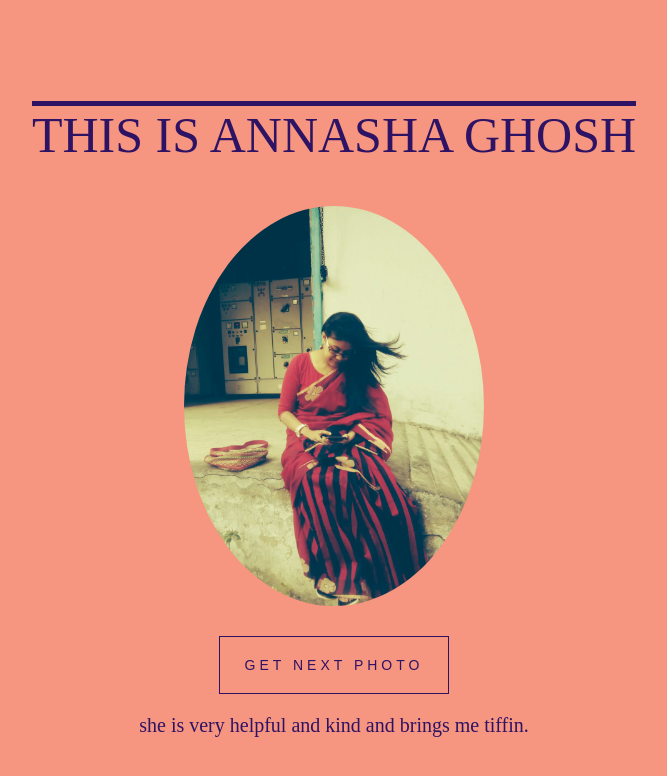
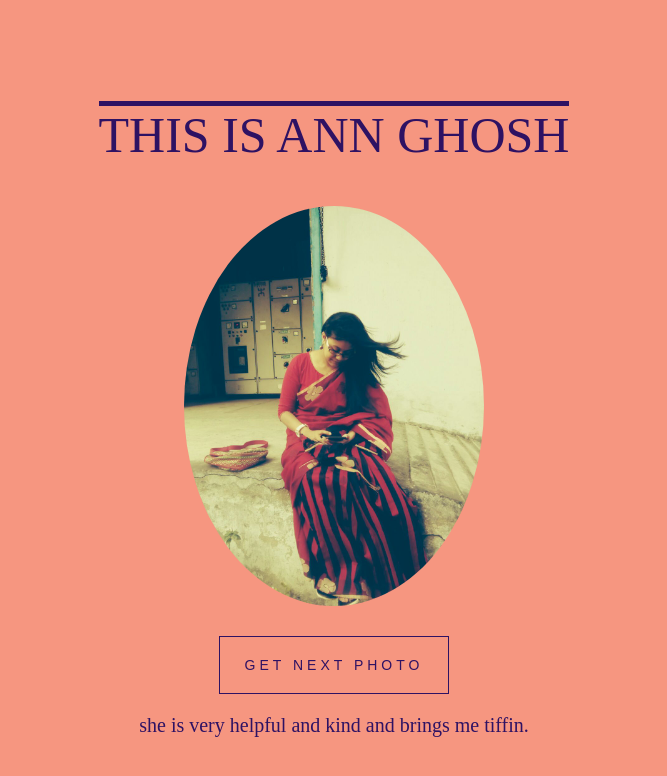
Before and after one commit to agc-annasha/me.github.io, a plain HTML site: page index.html in a window 1280 px wide. Shown: the whole page, without its empty margins (306-973 px from the left). Drawn offline with Linux system fonts and the light colour scheme.

Commit message:
Changed the h1 tag

```diff
--- a/index.html
+++ b/index.html
@@ -6,7 +6,7 @@
 </head>
 <body>
 <section id="container">
-	<h1>this is annasha ghosh</h1>
+	<h1>this is ann ghosh</h1>
 	<img src="imgs/annasha1.jpeg">
 	<button onclick="function()"> get next photo</button>
 	<p>she is very helpful and kind and brings me tiffin.</p>
```
